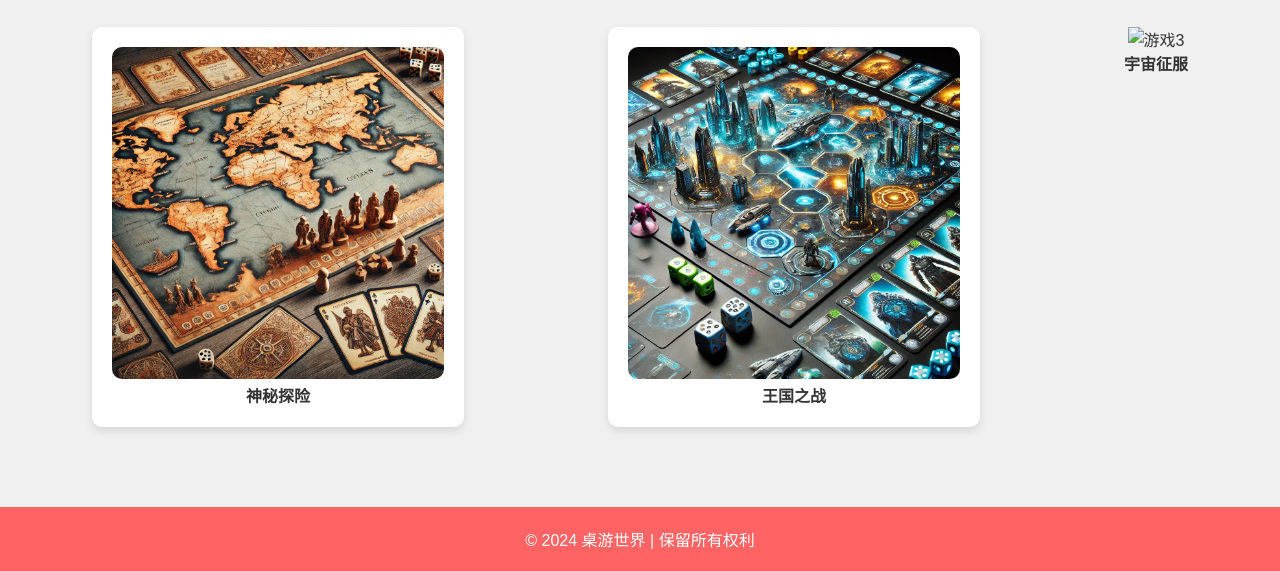
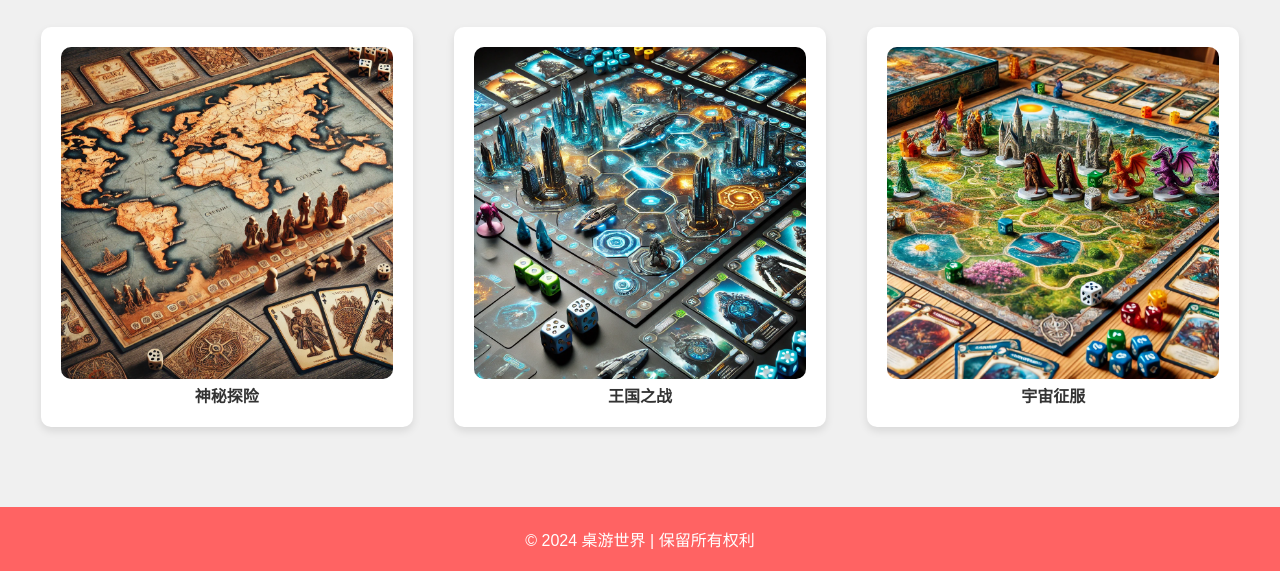
Before and after one commit to nylttp1018/web_trpg, a plain HTML site: page index.html in a window 1280 px wide. Shown: the part 559-1130 px from the top of the page. Drawn offline with Linux system fonts and the light colour scheme.

Commit message:
Update index.html

```diff
--- a/index.html
+++ b/index.html
@@ -39,8 +39,8 @@
                     <img src="image/p1 (2).webp" alt="游戏2">
                     <h4>王国之战</h4>
                 </div>
-                <div class="image/game-item">
-                    <img src="p1 (3).webp" alt="游戏3">
+                <div class="game-item">
+                    <img src="image/p1 (3).webp" alt="游戏3">
                     <h4>宇宙征服</h4>
                 </div>
             </div>
```
